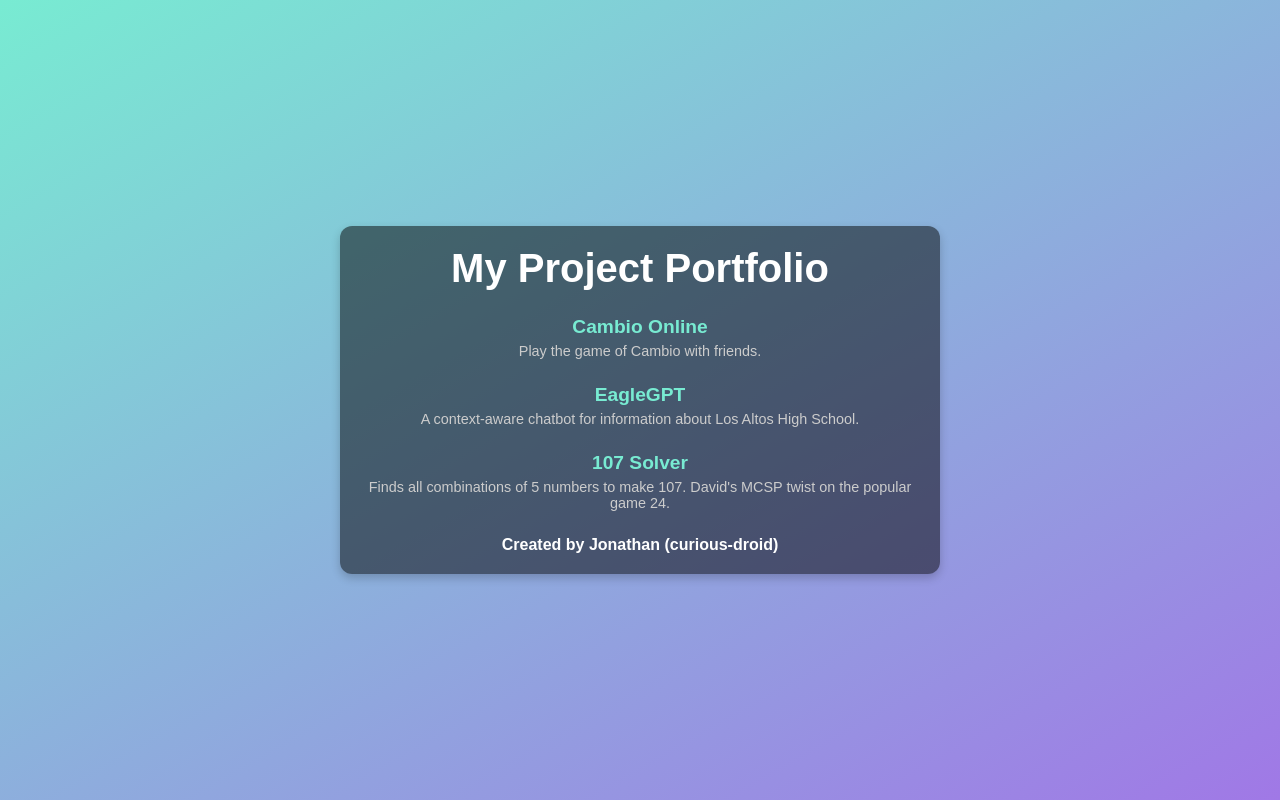
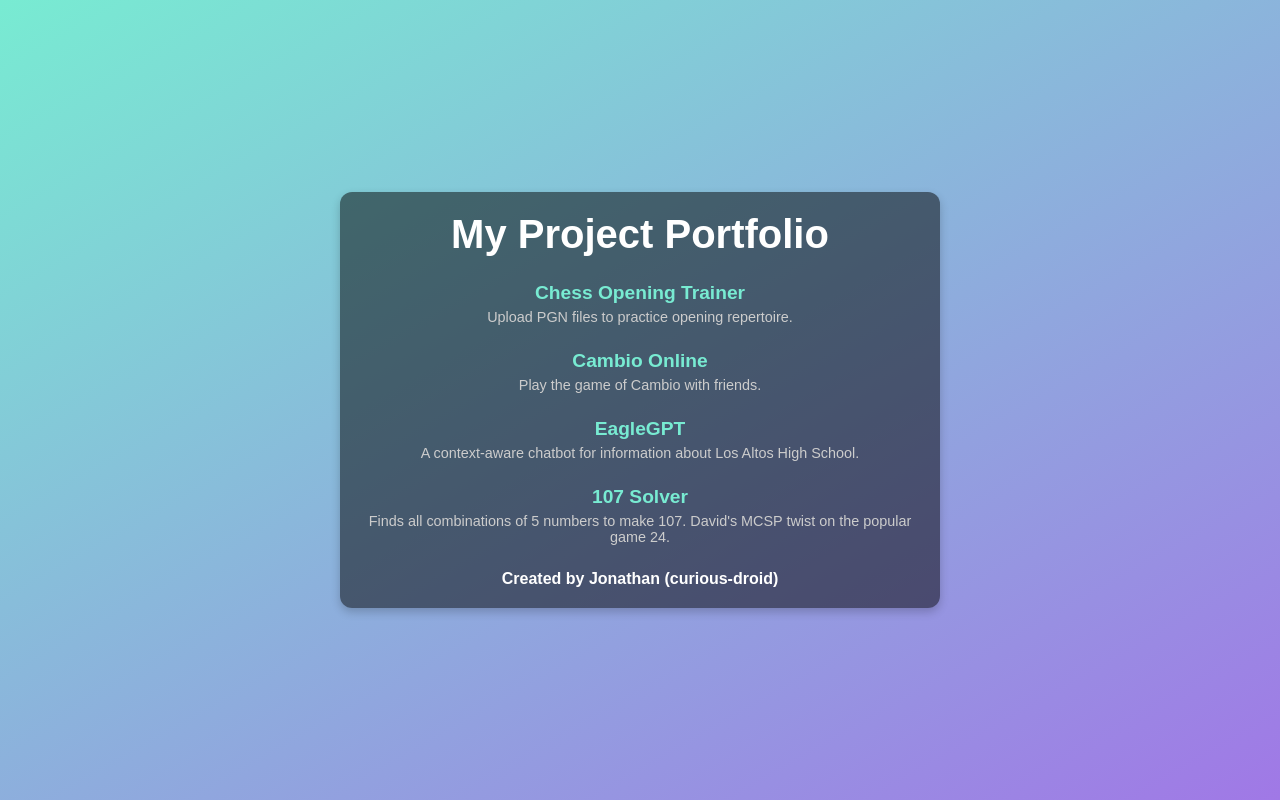
Before and after one commit to curious-droid/projects, a plain HTML site: page index.html in a window 1280 px wide. Drawn offline with Linux system fonts and the light colour scheme.

Commit message:
Update index.html

```diff
--- a/index.html
+++ b/index.html
@@ -100,6 +100,10 @@
     <h1>My Project Portfolio</h1>
     <ul>
       <li>
+        <a href="https://chess-openings-training.vercel.app/" target="_blank">Chess Opening Trainer</a>
+        <div class="description">Upload PGN files to practice opening repertoire.</div>
+      </li>
+      <li>
         <a href="https://cambio-online.vercel.app/" target="_blank">Cambio Online</a>
         <div class="description">Play the game of Cambio with friends.</div>
       </li>
```
